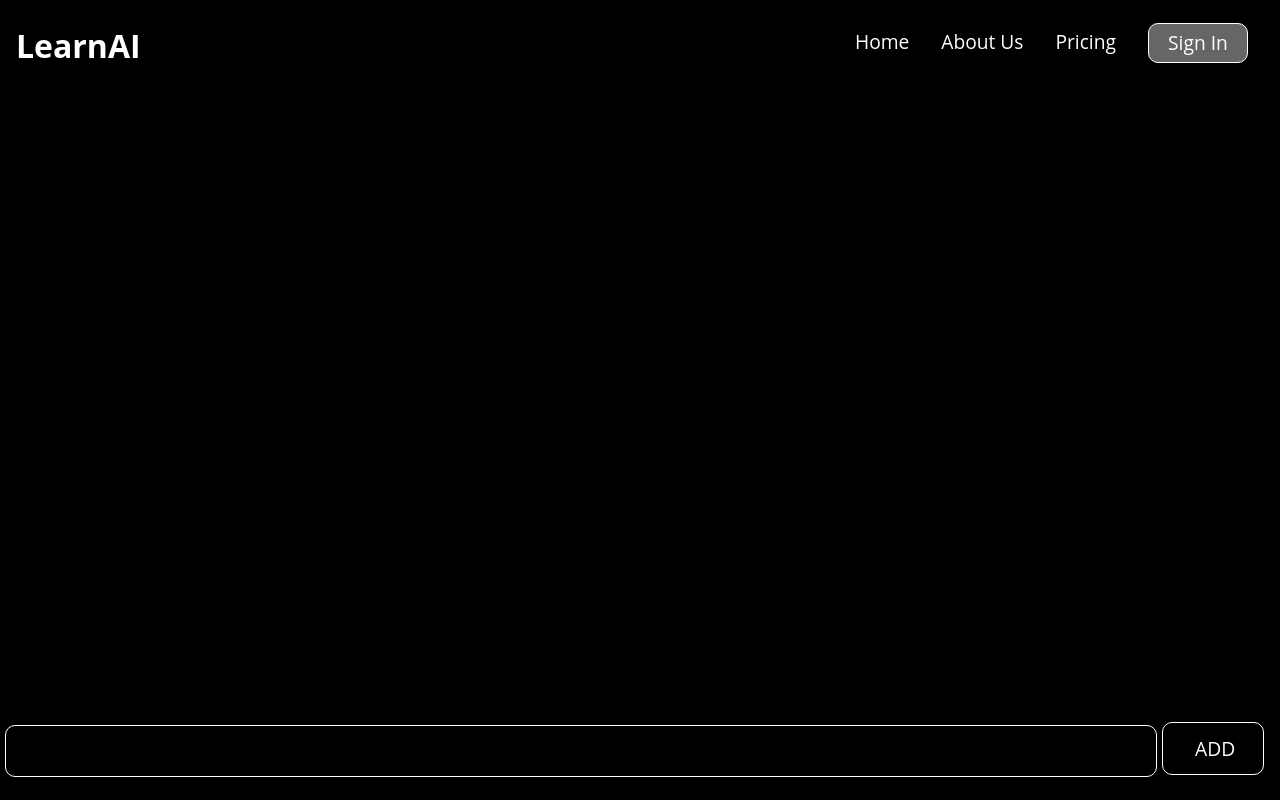
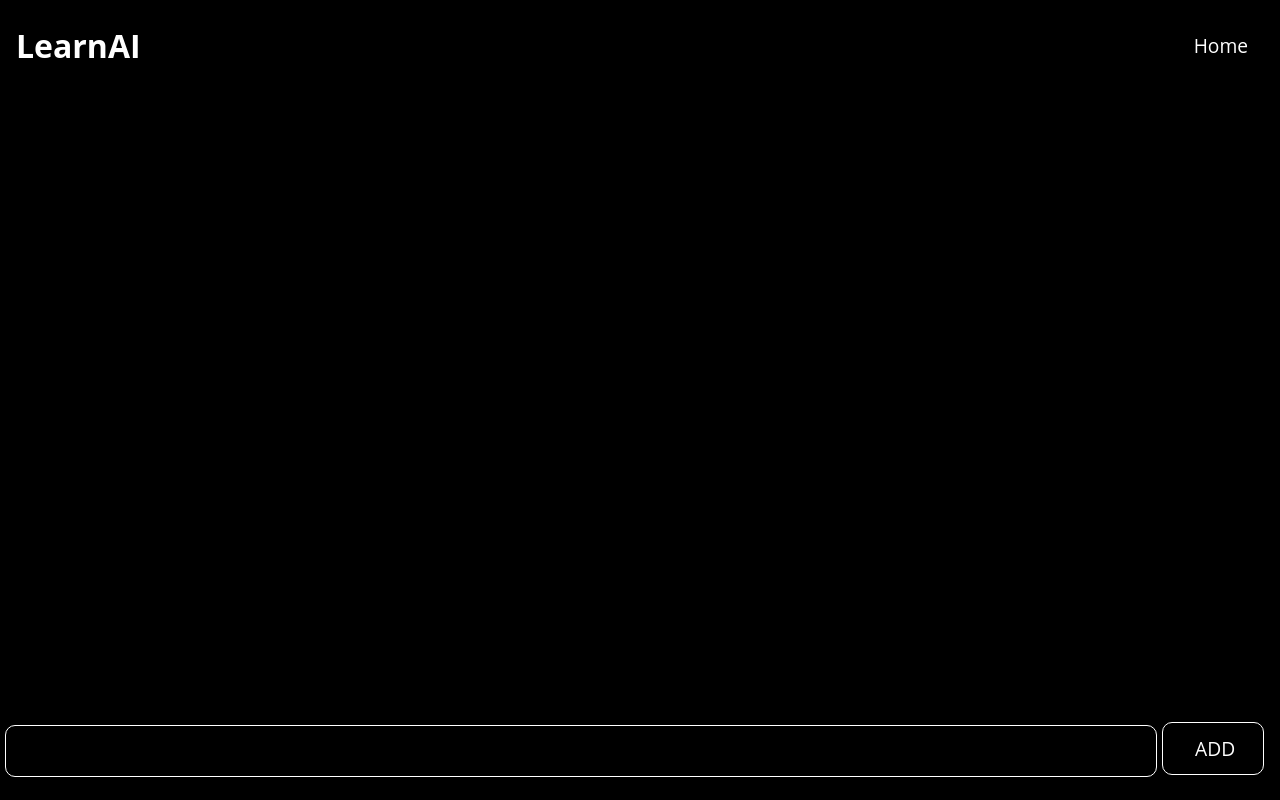
Before and after one commit to N1ko1a/USP-LearnAI, a React (Vite) app in the folder react-app/: page /ChatGPT in a window 1280 px wide. Built offline with nearby package versions, Linux system fonts and the light colour scheme.

Commit message:
Added Navbar1 for openAI page

```diff
--- a/react-app/src/components/Navbar.tsx
+++ b/react-app/src/components/Navbar.tsx
@@ -3,6 +3,7 @@ import './NavbarStaylse.css'
 
 //import {Link} from 'react-router-dom'
 import {Link} from 'react-scroll'
+
 import {FaBars, FaTimes } from 'react-icons/fa'
 import Popup from './Popup';
 import Popup1 from './Popup1';
--- /dev/null
+++ b/react-app/src/components/Navbar1.tsx
@@ -0,0 +1,54 @@
+import React, {useState} from 'react'
+import './NavbarStaylse.css'
+
+//import {Link} from 'react-router-dom'
+import {Link} from 'react-router-dom'
+
+import {FaBars, FaTimes } from 'react-icons/fa'
+import Popup from './Popup';
+import Popup1 from './Popup1';
+function Navbar1() {
+    const[click, setClick] = useState(false)
+    const handleClick = () => setClick(!click)
+    const closeMenu = () => setClick(false)
+    const [showPopup, setShowPopup] = useState(false);
+
+    const handleOpenPopup = () => {
+      setShowPopup(true);
+    };
+
+    const handleClosePopup = () => {
+      setShowPopup(false);
+    };
+
+    const [showPopup1, setShowPopup1] = useState(false);
+
+const handleOpenPopup1 = () => {
+  setShowPopup1(true);
+};
+
+const handleClosePopup1 = () => {
+  setShowPopup1(false);
+};
+  return (
+    <div className='header'>
+        <Link to='/' ><h1>LearnAI</h1></Link>
+        <ul className={click ? 'nav-menu active' : 'nav-menu'}>
+            <li>
+                <Link  to='/' >Home</Link>
+            </li>
+
+
+
+
+        </ul>
+
+        <div className='hamburger' onClick={handleClick}>
+            {click ? (<FaTimes size = {20} style={{color: '#fff'}}/>):(<FaBars size = {20} style={{color: '#fff'}}/>)}
+
+        </div>
+    </div>
+  )
+}
+
+export default Navbar1
--- a/react-app/src/routes/ChatGPT.tsx
+++ b/react-app/src/routes/ChatGPT.tsx
@@ -1,6 +1,7 @@
 import React, { useState } from 'react';
 import './ChatGPTStyles.css'
-import Navbar from '../components/Navbar';
+import Navbar from '../components/Navbar1';
+import Navbar1 from '../components/Navbar1';
 function ChatGPT() {
   const [text, setText] = useState('');
   const [output, setOutput] = useState<string[]>([]);
@@ -16,7 +17,7 @@ function ChatGPT() {
 
   return (
     <div>
-      <Navbar/>
+      <Navbar1/>
       <div className='bouth'>
 
 
```
